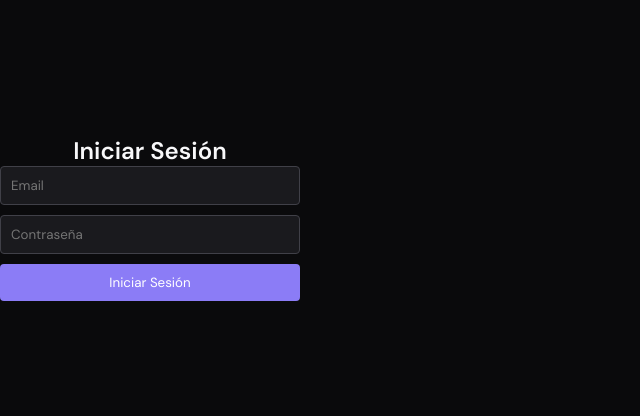
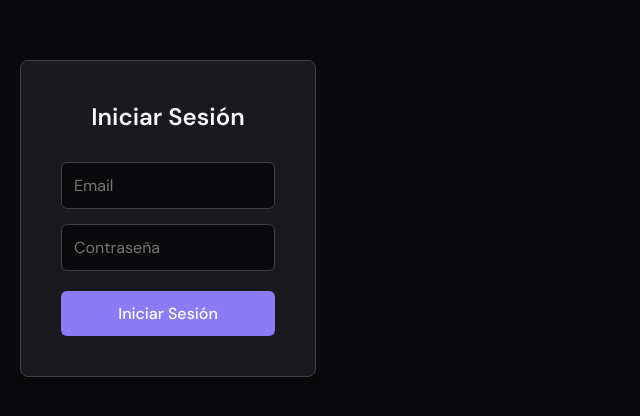
Before and after one commit to Adriel93/client-tracker, a React (Create React App) app: page / in a window 1280 px wide. Shown: the part 182-598 px from the top of the page, without its empty margins (0-640 px from the left). Built offline with nearby package versions, Linux system fonts and the light colour scheme; no server answers.

Commit message:
Improve login UI and add session persistence

```diff
--- a/src/App.js
+++ b/src/App.js
@@ -47,7 +47,9 @@ function makeSyncPayload(currentData) {
 export default function App() {
   const [data, setData] = useState(defaultData);
   const [isLoaded, setIsLoaded] = useState(false);
-  const [isAuthenticated, setIsAuthenticated] = useState(false);
+  const [isAuthenticated, setIsAuthenticated] = useState(() => {
+    return localStorage.getItem('clientTrackerAuth') === 'true';
+  });
 
   useEffect(() => {
     async function loadData() {
@@ -255,10 +257,12 @@ export default function App() {
 
   const handleLogin = () => {
     setIsAuthenticated(true);
+    localStorage.setItem('clientTrackerAuth', 'true');
   };
 
   const handleLogout = () => {
     setIsAuthenticated(false);
+    localStorage.removeItem('clientTrackerAuth');
   };
 
   if (!isAuthenticated) {
--- a/src/components/Login.js
+++ b/src/components/Login.js
@@ -22,18 +22,34 @@ const Login = ({ onLogin }) => {
   return (
     <div style={{
       display: 'flex',
-      flexDirection: 'column',
       alignItems: 'center',
       justifyContent: 'center',
-      height: '100vh',
+      minHeight: '100vh',
       backgroundColor: 'var(--bg)',
       color: 'var(--text1)',
+      padding: '20px',
     }}>
-      <h2>Iniciar Sesión</h2>
+      <div style={{
+        backgroundColor: 'var(--bg2)',
+        border: '1px solid var(--border)',
+        borderRadius: '8px',
+        padding: '40px',
+        boxShadow: '0 4px 12px rgba(0, 0, 0, 0.3)',
+        width: '100%',
+        maxWidth: '400px',
+      }}>
+        <h2 style={{
+          textAlign: 'center',
+          marginBottom: '30px',
+          color: 'var(--text1)',
+          fontSize: '1.5rem',
+          fontWeight: '600',
+        }}>
+          Iniciar Sesión
+        </h2>
         <form onSubmit={handleSubmit} style={{
           display: 'flex',
           flexDirection: 'column',
-        width: '300px',
         }}>
           <input
             type="email"
@@ -42,12 +58,14 @@ const Login = ({ onLogin }) => {
             onChange={(e) => setEmail(e.target.value)}
             required
             style={{
-            marginBottom: '10px',
-            padding: '10px',
+              marginBottom: '15px',
+              padding: '12px',
               border: '1px solid var(--border)',
-            borderRadius: '4px',
-            backgroundColor: 'var(--bg2)',
+              borderRadius: '6px',
+              backgroundColor: 'var(--bg)',
               color: 'var(--text1)',
+              fontSize: '1rem',
+              outline: 'none',
             }}
           />
           <input
@@ -57,26 +75,40 @@ const Login = ({ onLogin }) => {
             onChange={(e) => setPassword(e.target.value)}
             required
             style={{
-            marginBottom: '10px',
-            padding: '10px',
+              marginBottom: '20px',
+              padding: '12px',
               border: '1px solid var(--border)',
-            borderRadius: '4px',
-            backgroundColor: 'var(--bg2)',
+              borderRadius: '6px',
+              backgroundColor: 'var(--bg)',
               color: 'var(--text1)',
+              fontSize: '1rem',
+              outline: 'none',
             }}
           />
           <button type="submit" style={{
-          padding: '10px',
+            padding: '12px',
             backgroundColor: 'var(--accent)',
             color: 'white',
             border: 'none',
-          borderRadius: '4px',
+            borderRadius: '6px',
             cursor: 'pointer',
-        }}>
+            fontSize: '1rem',
+            fontWeight: '500',
+            transition: 'background-color 0.2s',
+          }}
+          onMouseEnter={(e) => e.target.style.backgroundColor = 'var(--accent-hover)'}
+          onMouseLeave={(e) => e.target.style.backgroundColor = 'var(--accent)'}
+          >
             Iniciar Sesión
           </button>
-        {error && <p style={{ color: 'red', marginTop: '10px' }}>{error}</p>}
+          {error && <p style={{
+            color: '#ff6b6b',
+            marginTop: '15px',
+            textAlign: 'center',
+            fontSize: '0.9rem'
+          }}>{error}</p>}
         </form>
+      </div>
     </div>
   );
 };
```
Also changed, not shown: 2 other files (tests, documents, lock files or other folders). Lines whose indentation alone changed are shown as unchanged.
